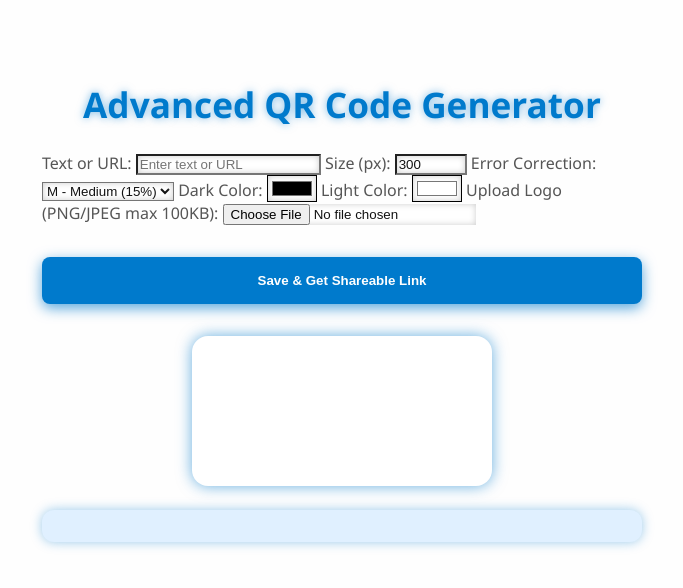
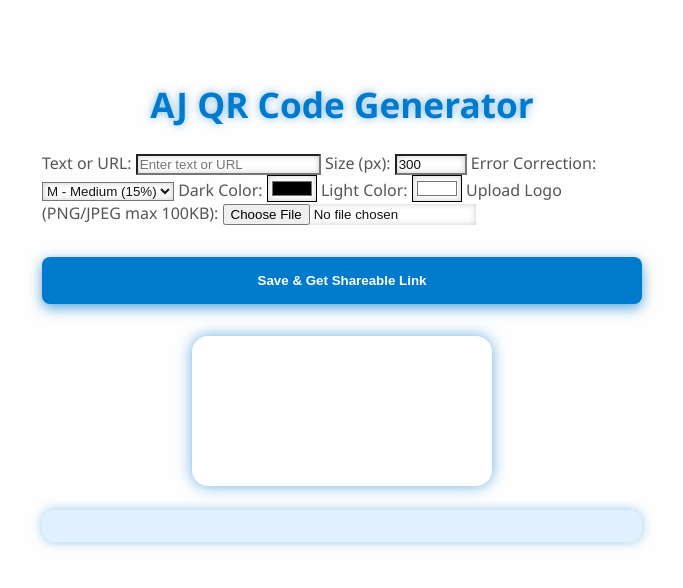
Before and after one commit to httpaju/qrcode, a website: page index.html in a window 1280 px wide. Shown: the whole page, without its empty margins (298-981 px from the left). Drawn offline with nearby package versions, Linux system fonts and the light colour scheme.

Commit message:
Update index.html

```diff
--- a/index.html
+++ b/index.html
@@ -3,7 +3,7 @@
 <head>
 <meta charset="UTF-8" />
 <meta name="viewport" content="width=device-width, initial-scale=1" />
-<title>Advanced QR Code Generator with Logo & Sharing</title>
+<title>AJ QR Code Generator</title>
 <style>
   /* Base styles for light mode */
   body {
@@ -174,7 +174,7 @@
 </head>
 <body>
 
-<h1>Advanced QR Code Generator</h1>
+<h1>AJ QR Code Generator</h1>
 
 <label>Text or URL:
   <input type="text" id="text" placeholder="Enter text or URL" />
```
